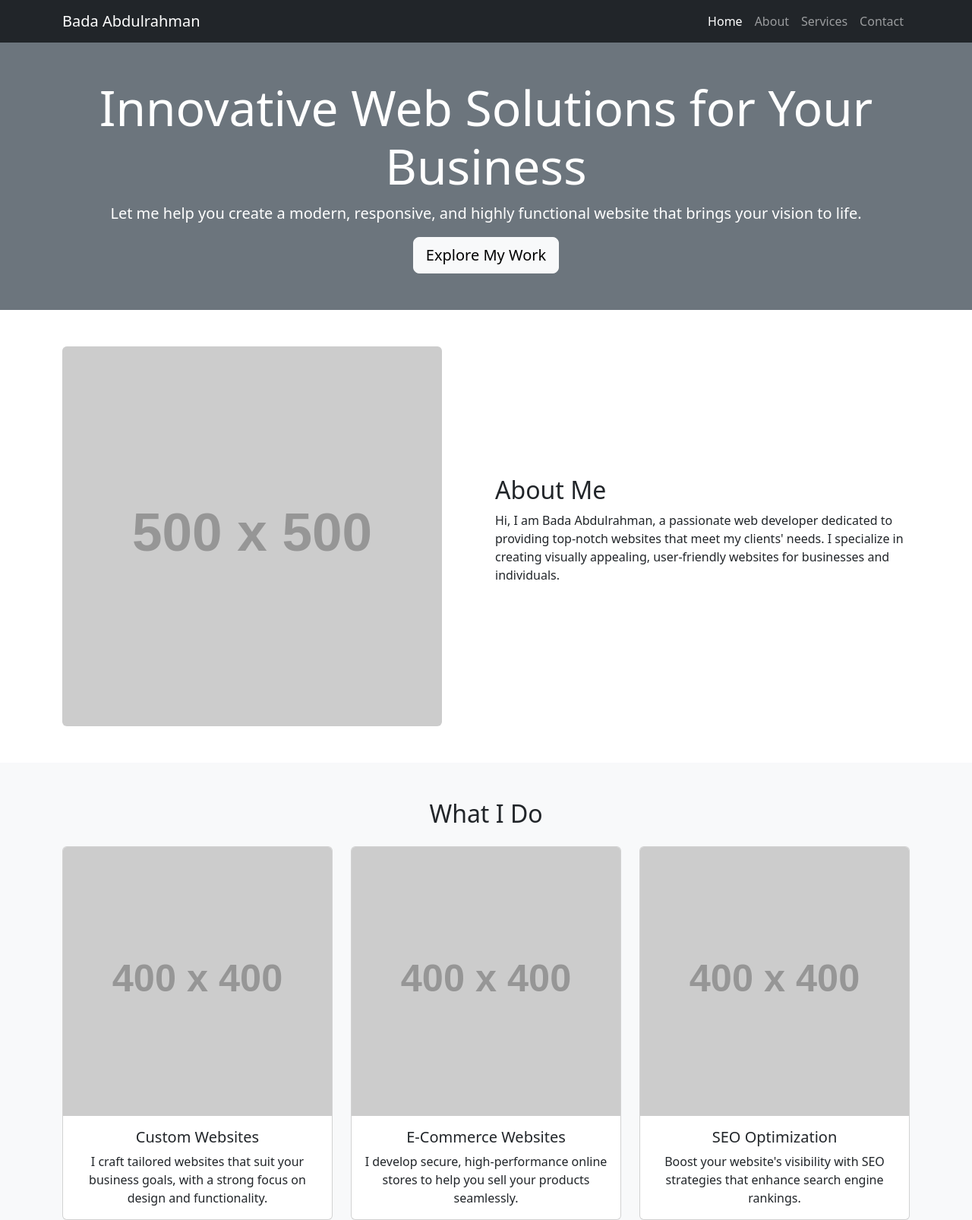
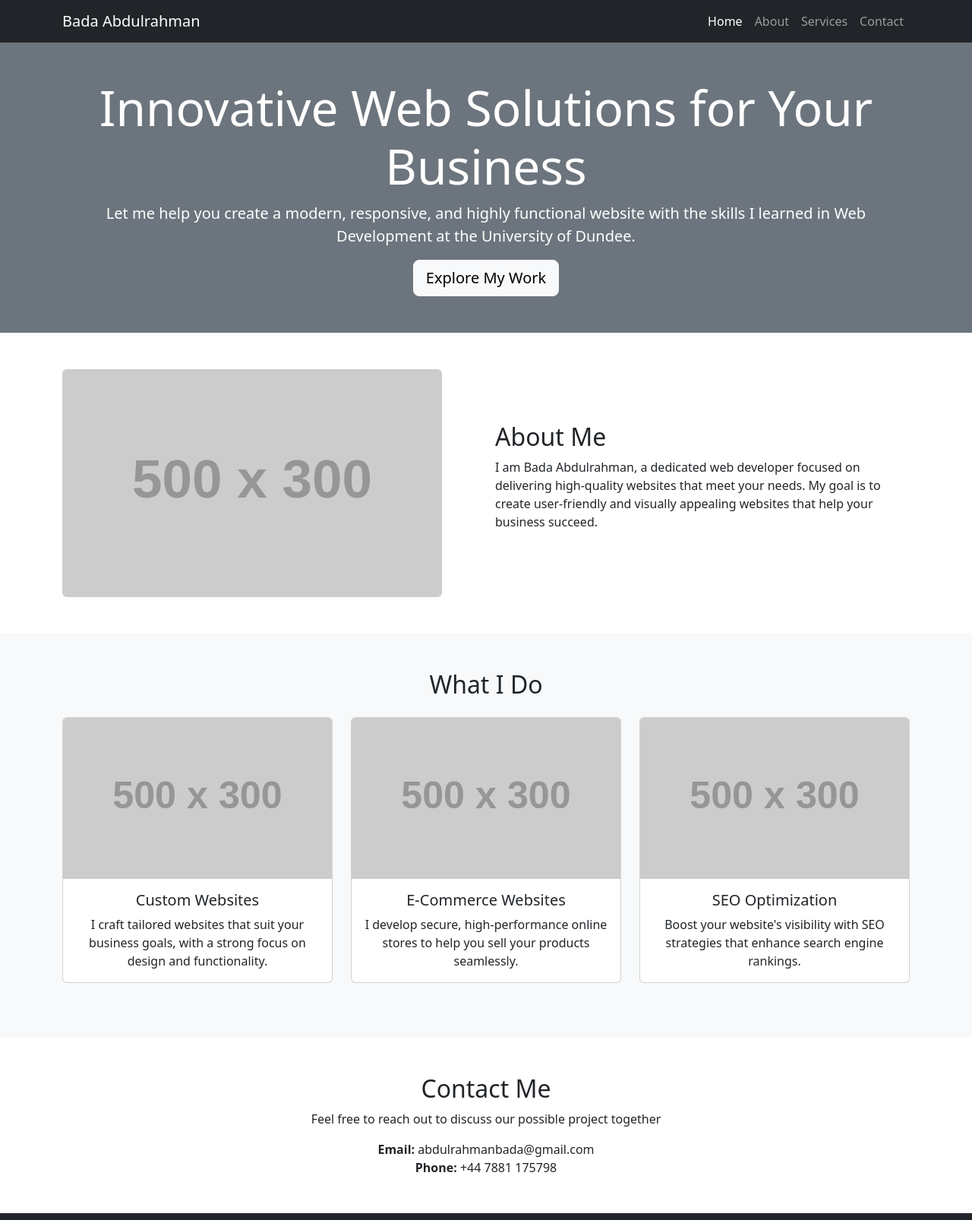
Before and after one commit to MODSupreme/bootstrap-portfolio, a plain HTML site: page index.html in a window 1280 px wide. Shown: the top 1606 px of the page at 76% size. Drawn offline with nearby package versions, Linux system fonts and the light colour scheme; placeholder pictures from the web are drawn by us.

Commit message:
image fix

```diff
--- a/index.html
+++ b/index.html
@@ -30,7 +30,7 @@
     <header class="bg-secondary text-white text-center py-5">
         <div class="container">
             <h1 class="display-3">Innovative Web Solutions for Your Business</h1>
-            <p class="lead">Let me help you create a modern, responsive, and highly functional website that brings your vision to life.</p>
+            <p class="lead">Let me help you create a modern, responsive, and highly functional website with the skills I learned in Web Development at the University of Dundee.</p>
             <a href="#services" class="btn btn-light btn-lg">Explore My Work</a>
         </div>
     </header>
@@ -39,11 +39,12 @@
     <section id="about" class="container my-5">
         <div class="row align-items-center">
             <div class="col-md-6">
-                <img src="https://via.placeholder.com/500" alt="About Me" class="img-fluid rounded">
+                <!-- Logo image for About section -->
+                <img src="https://placehold.co/500x300.png?text=BADA" alt="Logo" class="img-fluid rounded">
             </div>
             <div class="col-md-6">
                 <h2>About Me</h2>
-                <p>Hi, I am Bada Abdulrahman, a passionate web developer dedicated to providing top-notch websites that meet my clients' needs. I specialize in creating visually appealing, user-friendly websites for businesses and individuals.</p>
+                <p>I am Bada Abdulrahman, a dedicated web developer focused on delivering high-quality websites that meet your needs. My goal is to create user-friendly and visually appealing websites that help your business succeed.</p>
             </div>
         </div>
     </section>
@@ -55,7 +56,7 @@
             <div class="row">
                 <div class="col-lg-4">
                     <div class="card mb-4">
-                        <img src="https://via.placeholder.com/400" class="card-img-top" alt="Custom Websites">
+                        <img src="https://placehold.co/500x300.png?text=Web+Design" class="card-img-top" alt="Custom Websites">
                         <div class="card-body">
                             <h5 class="card-title">Custom Websites</h5>
                             <p class="card-text">I craft tailored websites that suit your business goals, with a strong focus on design and functionality.</p>
@@ -64,7 +65,7 @@
                 </div>
                 <div class="col-lg-4">
                     <div class="card mb-4">
-                        <img src="https://via.placeholder.com/400" class="card-img-top" alt="E-Commerce">
+                        <img src="https://placehold.co/500x300.png?text=E+Commerce" class="card-img-top" alt="E-Commerce">
                         <div class="card-body">
                             <h5 class="card-title">E-Commerce Websites</h5>
                             <p class="card-text">I develop secure, high-performance online stores to help you sell your products seamlessly.</p>
@@ -73,7 +74,7 @@
                 </div>
                 <div class="col-lg-4">
                     <div class="card mb-4">
-                        <img src="https://via.placeholder.com/400" class="card-img-top" alt="SEO Optimization">
+                        <img src="https://placehold.co/500x300.png?text=SEO+Optimization" class="card-img-top" alt="SEO Optimization">
                         <div class="card-body">
                             <h5 class="card-title">SEO Optimization</h5>
                             <p class="card-text">Boost your website's visibility with SEO strategies that enhance search engine rankings.</p>
```
